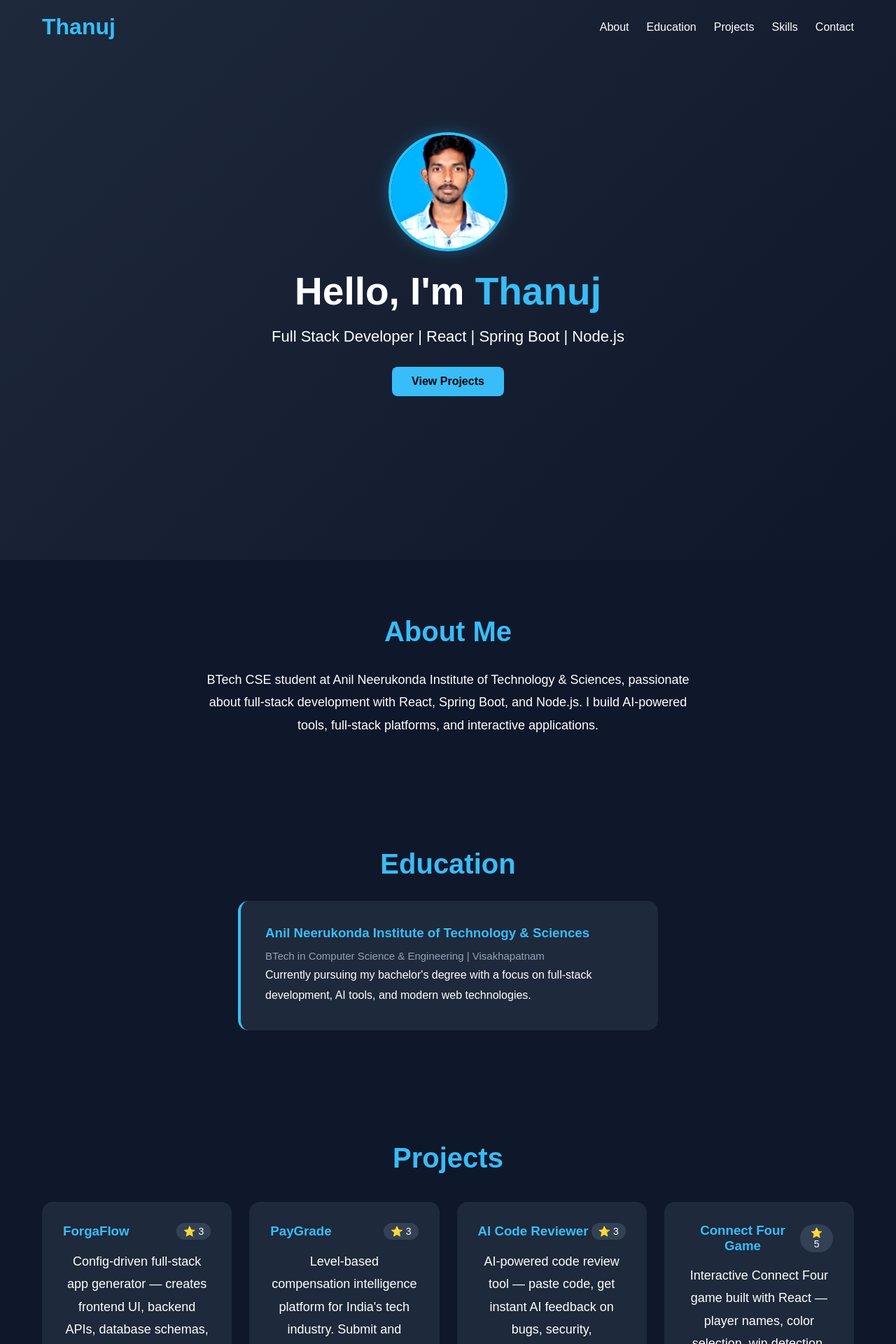
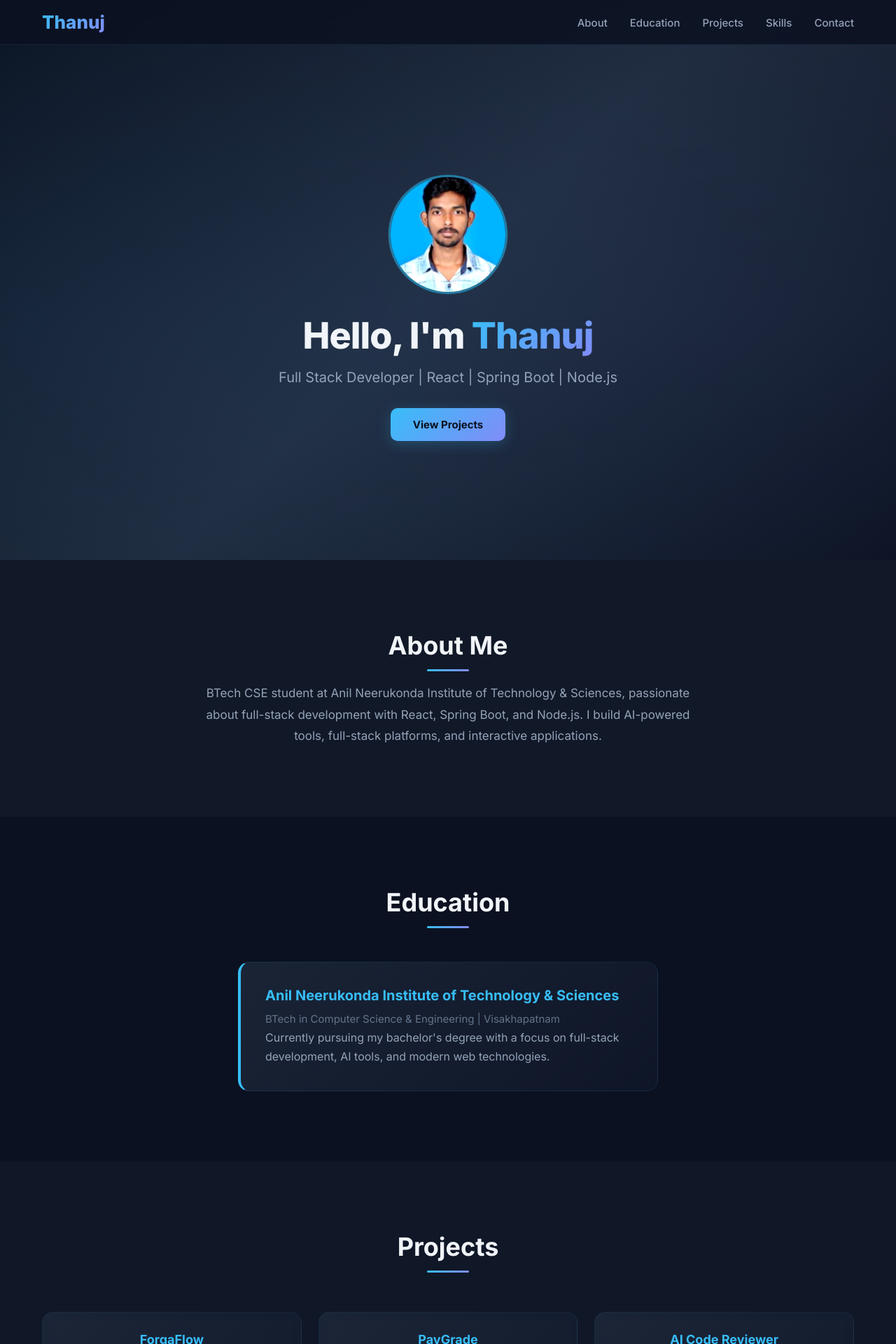
Before and after one commit to thanuj0902/portfolio, a React (Create React App) app: page / in a window 1280 px wide. Shown: the top 1920 px of the page at 70% size. Built offline with nearby package versions, Linux system fonts and the light colour scheme.

Commit message:
Revamp CSS with glassmorphism, gradients, animations, and smoother UI

```diff
--- a/src/App.css
+++ b/src/App.css
@@ -1,9 +1,11 @@
+
+@import url('https://fonts.googleapis.com/css2?family=Inter:wght@400;500;600;700;800&display=swap');
 
 * {
   margin: 0;
   padding: 0;
   box-sizing: border-box;
-  font-family: Arial, sans-serif;
+  font-family: 'Inter', Arial, sans-serif;
 }
 
 html {
@@ -11,8 +13,8 @@ html {
 }
 
 body {
-  background: #0f172a;
-  color: white;
+  background: #0b1120;
+  color: #f1f5f9;
 }
 
 .fade-in {
@@ -30,261 +32,450 @@ body {
 
 .portfolio {
   width: 100%;
+  overflow-x: hidden;
 }
 
-.hero {
-  min-height: 100vh;
-  background: linear-gradient(135deg, #1e293b, #0f172a);
-  padding: 20px 60px;
-}
-
+/* ── Navbar ── */
 .navbar {
+  position: fixed;
+  top: 0;
+  left: 0;
+  right: 0;
+  z-index: 1000;
   display: flex;
   justify-content: space-between;
   align-items: center;
+  padding: 16px 60px;
+  background: rgba(11, 17, 32, 0.85);
+  backdrop-filter: blur(12px);
+  border-bottom: 1px solid rgba(56, 189, 248, 0.1);
 }
 
 .logo {
-  color: #38bdf8;
-  font-size: 32px;
+  font-size: 26px;
+  font-weight: 800;
+  background: linear-gradient(135deg, #38bdf8, #818cf8);
+  -webkit-background-clip: text;
+  -webkit-text-fill-color: transparent;
+  background-clip: text;
 }
 
 .navbar ul {
   display: flex;
   list-style: none;
-  gap: 25px;
+  gap: 32px;
 }
 
 .navbar a {
-  color: white;
+  color: #94a3b8;
   text-decoration: none;
+  font-size: 15px;
+  font-weight: 500;
+  transition: 0.3s;
+  position: relative;
+}
+
+.navbar a::after {
+  content: '';
+  position: absolute;
+  bottom: -4px;
+  left: 0;
+  width: 0;
+  height: 2px;
+  background: #38bdf8;
   transition: 0.3s;
 }
 
 .navbar a:hover {
-  color: #38bdf8;
+  color: #f1f5f9;
+}
+
+.navbar a:hover::after {
+  width: 100%;
+}
+
+/* ── Hero ── */
+.hero {
+  min-height: 100vh;
+  background: linear-gradient(135deg, #0b1120 0%, #1e293b 50%, #0b1120 100%);
+  padding: 100px 60px 20px;
+  display: flex;
+  align-items: center;
+  justify-content: center;
+  position: relative;
+  overflow: hidden;
+}
+
+.hero::before {
+  content: '';
+  position: absolute;
+  top: -50%;
+  left: -50%;
+  width: 200%;
+  height: 200%;
+  background: radial-gradient(ellipse at 30% 50%, rgba(56, 189, 248, 0.06) 0%, transparent 60%),
+              radial-gradient(ellipse at 70% 50%, rgba(129, 140, 248, 0.06) 0%, transparent 60%);
+  animation: heroGlow 10s ease-in-out infinite alternate;
+}
+
+@keyframes heroGlow {
+  0% { transform: translate(0, 0); }
+  100% { transform: translate(-5%, 5%); }
 }
 
 .hero-content {
+  position: relative;
+  z-index: 1;
   display: flex;
   flex-direction: column;
   justify-content: center;
   align-items: center;
   text-align: center;
-  height: 80vh;
 }
 
+/* ── Profile Image ── */
 .profile-img {
   width: 170px;
   height: 170px;
   border-radius: 50%;
   object-fit: cover;
   object-position: 50% 30%;
-  border: 4px solid #38bdf8;
-  margin-bottom: 25px;
+  border: 3px solid rgba(56, 189, 248, 0.5);
+  margin-bottom: 28px;
   filter: contrast(1.1) saturate(1.05);
-  box-shadow: 0 0 20px rgba(56, 189, 248, 0.3);
+  box-shadow: 0 0 0 0 rgba(56, 189, 248, 0);
+  animation: ringPulse 3s ease-in-out infinite;
+}
+
+@keyframes ringPulse {
+  0%, 100% { box-shadow: 0 0 0 0 rgba(56, 189, 248, 0.3); }
+  50% { box-shadow: 0 0 0 12px rgba(56, 189, 248, 0); }
 }
 
 .hero-content h2 {
-  font-size: 55px;
-  margin-bottom: 20px;
+  font-size: 52px;
+  font-weight: 800;
+  margin-bottom: 16px;
+  letter-spacing: -1px;
 }
 
 .hero-content span {
-  color: #38bdf8;
+  background: linear-gradient(135deg, #38bdf8, #818cf8);
+  -webkit-background-clip: text;
+  -webkit-text-fill-color: transparent;
+  background-clip: text;
 }
 
 .hero-content p {
-  font-size: 22px;
-  margin-bottom: 30px;
+  font-size: 20px;
+  color: #94a3b8;
+  margin-bottom: 32px;
+  font-weight: 400;
 }
 
 .btn {
-  background: #38bdf8;
-  color: black;
-  padding: 12px 28px;
-  border-radius: 8px;
+  background: linear-gradient(135deg, #38bdf8, #818cf8);
+  color: #0b1120;
+  padding: 14px 32px;
+  border-radius: 10px;
   text-decoration: none;
-  font-weight: bold;
+  font-weight: 700;
+  font-size: 15px;
   transition: 0.3s;
+  box-shadow: 0 4px 20px rgba(56, 189, 248, 0.25);
 }
 
 .btn:hover {
-  transform: scale(1.05);
+  transform: translateY(-3px);
+  box-shadow: 0 8px 30px rgba(56, 189, 248, 0.35);
 }
 
+/* ── Sections ── */
 .section {
-  padding: 80px 60px;
+  padding: 100px 60px;
   text-align: center;
+  position: relative;
+}
+
+.section:nth-child(even) {
+  background: rgba(30, 41, 59, 0.3);
 }
 
 .section h2 {
-  font-size: 40px;
-  margin-bottom: 30px;
-  color: #38bdf8;
+  font-size: 36px;
+  font-weight: 700;
+  margin-bottom: 16px;
+  color: #f1f5f9;
+  position: relative;
+  display: inline-block;
+}
+
+.section h2::after {
+  content: '';
+  display: block;
+  width: 60px;
+  height: 3px;
+  background: linear-gradient(90deg, #38bdf8, #818cf8);
+  margin: 12px auto 0;
+  border-radius: 2px;
 }
 
 .section p {
   max-width: 700px;
-  margin: auto;
+  margin: 0 auto;
   line-height: 1.8;
-  font-size: 18px;
+  font-size: 17px;
+  color: #94a3b8;
 }
 
+/* ── Education ── */
+.edu-card {
+  background: linear-gradient(135deg, rgba(30, 41, 59, 0.8), rgba(15, 23, 42, 0.8));
+  max-width: 600px;
+  margin: 32px auto 0;
+  padding: 35px;
+  border-radius: 16px;
+  border: 1px solid rgba(56, 189, 248, 0.1);
+  border-left: 4px solid #38bdf8;
+  text-align: left;
+  backdrop-filter: blur(8px);
+  transition: 0.3s;
+}
+
+.edu-card:hover {
+  border-color: rgba(56, 189, 248, 0.3);
+  transform: translateY(-4px);
+}
+
+.edu-card h3 {
+  color: #38bdf8;
+  margin-bottom: 8px;
+  font-size: 20px;
+}
+
+.edu-meta {
+  font-size: 15px !important;
+  color: #64748b !important;
+  margin-bottom: 12px;
+}
+
+.edu-desc {
+  font-size: 16px !important;
+  line-height: 1.7 !important;
+}
+
+/* ── Projects ── */
 .project-grid {
   display: grid;
-  grid-template-columns: repeat(auto-fit, minmax(250px, 1fr));
-  gap: 25px;
+  grid-template-columns: repeat(auto-fit, minmax(280px, 1fr));
+  gap: 24px;
   margin-top: 40px;
+  max-width: 1200px;
+  margin-left: auto;
+  margin-right: auto;
 }
 
 .card {
-  background: #1e293b;
-  padding: 30px;
-  border-radius: 15px;
-  transition: 0.3s;
+  background: linear-gradient(135deg, rgba(30, 41, 59, 0.8), rgba(15, 23, 42, 0.8));
+  padding: 28px;
+  border-radius: 16px;
+  border: 1px solid rgba(56, 189, 248, 0.08);
+  transition: 0.4s;
+  backdrop-filter: blur(8px);
+  display: flex;
+  flex-direction: column;
 }
 
 .card:hover {
   transform: translateY(-8px);
-}
-
-.card-header {
-  display: flex;
-  justify-content: space-between;
-  align-items: center;
-  margin-bottom: 15px;
+  border-color: rgba(56, 189, 248, 0.25);
+  box-shadow: 0 12px 40px rgba(56, 189, 248, 0.08);
 }
 
 .card h3 {
   color: #38bdf8;
+  font-size: 18px;
+  margin-bottom: 12px;
 }
 
-.stars {
-  font-size: 14px;
-  background: #334155;
-  padding: 4px 10px;
-  border-radius: 20px;
+.card p {
+  font-size: 15px;
+  line-height: 1.7;
+  flex: 1;
 }
 
 .card-link {
-  display: inline-block;
-  margin-top: 15px;
+  display: inline-flex;
+  align-items: center;
+  gap: 6px;
+  margin-top: 18px;
   color: #38bdf8;
   text-decoration: none;
   font-size: 14px;
-  font-weight: bold;
+  font-weight: 600;
   transition: 0.3s;
 }
 
 .card-link:hover {
   color: #7dd3fc;
-  transform: translateX(4px);
+  gap: 10px;
 }
 
-.edu-card {
-  background: #1e293b;
-  max-width: 600px;
-  margin: 0 auto;
-  padding: 35px;
-  border-radius: 15px;
-  border-left: 4px solid #38bdf8;
-  text-align: left;
+/* ── Skills ── */
+.skills {
+  display: flex;
+  justify-content: center;
+  flex-wrap: wrap;
+  gap: 14px;
+  margin-top: 36px;
+  max-width: 700px;
+  margin-left: auto;
+  margin-right: auto;
 }
 
-.edu-card h3 {
-  color: #38bdf8;
-  margin-bottom: 8px;
+.skills span {
+  background: linear-gradient(135deg, rgba(30, 41, 59, 0.8), rgba(15, 23, 42, 0.8));
+  padding: 10px 22px;
+  border-radius: 10px;
+  font-size: 14px;
+  font-weight: 500;
+  color: #cbd5e1;
+  border: 1px solid rgba(56, 189, 248, 0.08);
+  transition: 0.3s;
+  cursor: default;
 }
 
-.edu-meta {
-  font-size: 15px !important;
-  color: #94a3b8;
-  margin-bottom: 12px;
+.skills span:hover {
+  border-color: #38bdf8;
+  color: #f1f5f9;
+  transform: translateY(-3px);
+  box-shadow: 0 6px 20px rgba(56, 189, 248, 0.1);
 }
 
-.edu-desc {
-  font-size: 16px !important;
-  line-height: 1.7;
+/* ── Contact ── */
+.contact-links {
+  margin-top: 24px;
 }
 
 .contact-links p {
-  margin-bottom: 10px;
+  margin-bottom: 14px;
+  font-size: 17px;
 }
 
 .contact-links a {
   color: #38bdf8;
   text-decoration: none;
+  font-weight: 500;
+  transition: 0.3s;
+  position: relative;
+}
+
+.contact-links a::after {
+  content: '';
+  position: absolute;
+  bottom: -2px;
+  left: 0;
+  width: 0;
+  height: 1px;
+  background: #38bdf8;
   transition: 0.3s;
 }
 
 .contact-links a:hover {
   color: #7dd3fc;
-  text-decoration: underline;
 }
 
+.contact-links a:hover::after {
+  width: 100%;
+}
+
+/* ── Back to Top ── */
 .top-btn {
   position: fixed;
   bottom: 30px;
   right: 30px;
-  width: 50px;
-  height: 50px;
-  background: #38bdf8;
-  color: #0f172a;
+  width: 48px;
+  height: 48px;
+  background: linear-gradient(135deg, #38bdf8, #818cf8);
+  color: #0b1120;
   border: none;
   border-radius: 50%;
-  font-size: 24px;
+  font-size: 22px;
   font-weight: bold;
   cursor: pointer;
-  box-shadow: 0 4px 15px rgba(56, 189, 248, 0.4);
+  box-shadow: 0 4px 20px rgba(56, 189, 248, 0.3);
   transition: 0.3s;
   z-index: 100;
+  display: flex;
+  align-items: center;
+  justify-content: center;
 }
 
 .top-btn:hover {
-  transform: scale(1.1);
+  transform: scale(1.1) translateY(-3px);
+  box-shadow: 0 8px 30px rgba(56, 189, 248, 0.4);
 }
 
-.skills {
-  display: flex;
-  justify-content: center;
-  flex-wrap: wrap;
-  gap: 20px;
-  margin-top: 30px;
+/* ── Footer ── */
+footer {
+  text-align: center;
+  padding: 24px;
+  background: #020617;
+  color: #475569;
+  font-size: 14px;
+  border-top: 1px solid rgba(56, 189, 248, 0.05);
 }
 
-.skills span {
-  background: #1e293b;
-  padding: 12px 25px;
-  border-radius: 10px;
-}
-
-footer {
-  text-align: center;
-  padding: 20px;
-  background: #020617;
-}
-
+/* ── Responsive ── */
 @media (max-width: 768px) {
-  .hero {
-    padding: 20px;
+  .navbar {
+    padding: 14px 20px;
+    flex-direction: column;
+    gap: 12px;
   }
 
-  .navbar {
-    flex-direction: column;
-    gap: 15px;
+  .navbar ul {
+    gap: 20px;
+  }
+
+  .navbar a {
+    font-size: 14px;
+  }
+
+  .hero {
+    padding: 120px 20px 20px;
   }
 
   .hero-content h2 {
-    font-size: 38px;
+    font-size: 32px;
   }
 
   .hero-content p {
-    font-size: 18px;
+    font-size: 17px;
+  }
+
+  .profile-img {
+    width: 140px;
+    height: 140px;
   }
 
   .section {
     padding: 60px 20px;
   }
+
+  .section h2 {
+    font-size: 28px;
+  }
+
+  .project-grid {
+    grid-template-columns: 1fr;
+  }
+
+  .top-btn {
+    bottom: 20px;
+    right: 20px;
+    width: 44px;
+    height: 44px;
+    font-size: 20px;
+  }
 }
```
